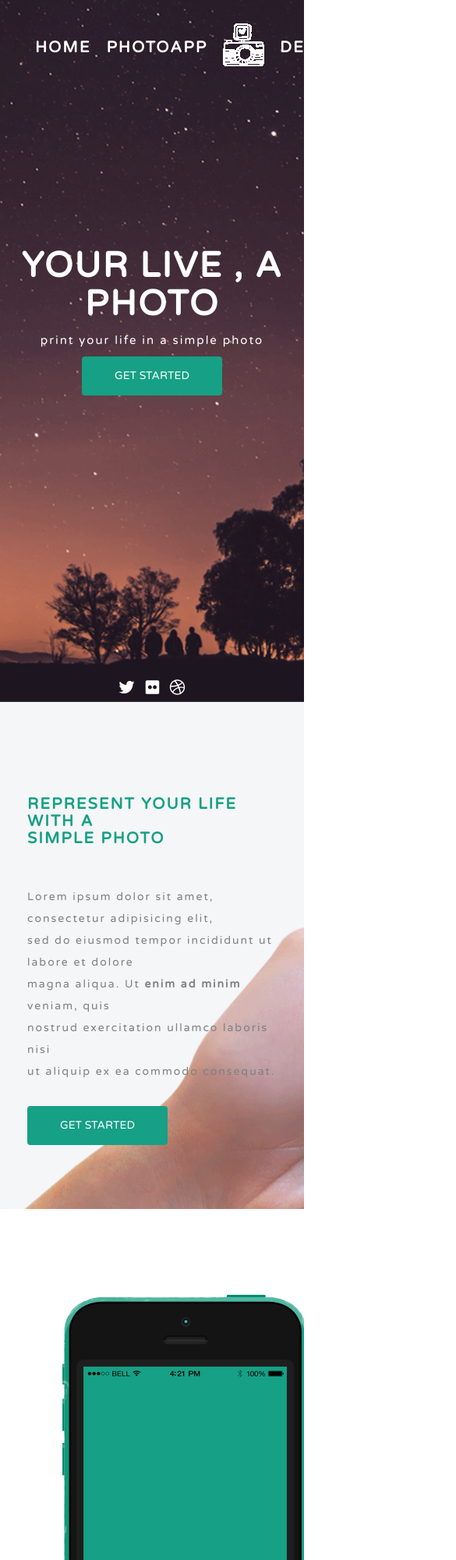
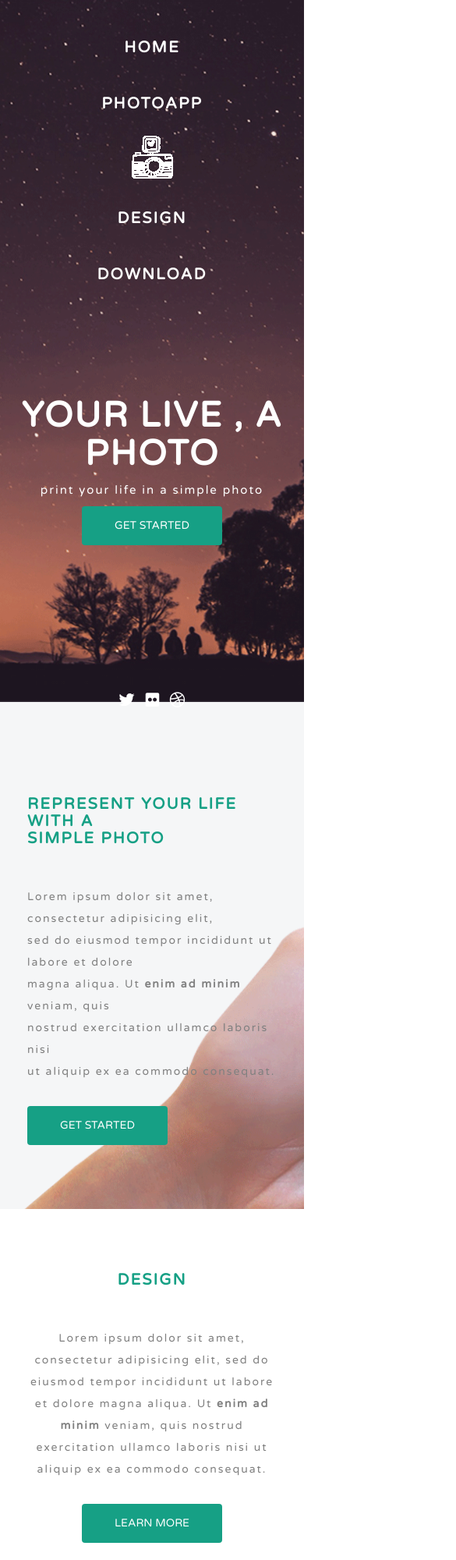
Before and after one commit to SliwK/Project_3, a website: page index.html in a window 390 px wide. Shown: the top 2000 px of the page at 78% size, 585 px wide, since content can reach past the window. Drawn offline with nearby package versions, Linux system fonts and the light colour scheme.

Commit message:
Correct sass file

```diff
--- a/index.html
+++ b/index.html
@@ -11,20 +11,20 @@
 <body>
     <div class="header">
         <div class="container">
-            <div class="row top-bar">
-              <div class="col-md-2 col-sm-12">
+            <div class="row">
+              <div class="col-xs-12 col-md-2">
                   <h3>Home</h3>
               </div>
-              <div class="col-md-2 col-sm-12">
+              <div class="col-xs-12 col-md-2">
                   <h3>Photoapp</h3>
               </div>
-              <div class="col-md-2 col-sm-12">
+              <div class="col-xs-12 col-md-2">
                 <img src="Project/pic2_photo_white.gif" alt="whhite camera">
               </div>
-              <div class="col-md-2 col-sm-12">
+              <div class="col-xs-12 col-md-2">
                   <h3>Design</h3>
               </div>
-              <div class="col-md-2 col-sm-12">
+              <div class="col-xs-12 col-md-2">
                   <h3>Download</h3>
               </div>
             </div>
@@ -63,16 +63,16 @@
     <div class="phone">
         <div class="container">
             <div class="row">
-                <div class="col-md-6 col-sm-12">
+                <div class="col-md-6 col-sm-12 phonik">
                     <img src="Project/pic4a.gif" alt=""></img>
                 </div>
-                <div class="col-md-6 col-sm-12">
+                <div class="col-md-6 col-xs-12">
                     <h3>Design</h3>
                     <p>
-                      Lorem ipsum dolor sit amet, consectetur adipisicing elit,<br>
-                      sed do eiusmod tempor incididunt ut labore et dolore<br> magna
-                      aliqua. Ut <strong>enim ad minim</strong> veniam, quis<br> nostrud exercitation
-                      ullamco laboris nisi<br> ut aliquip ex ea commodo consequat.
+                      Lorem ipsum dolor sit amet, consectetur adipisicing elit,
+                      sed do eiusmod tempor incididunt ut labore et dolore magna
+                      aliqua. Ut <strong>enim ad minim</strong> veniam, quis nostrud exercitation
+                      ullamco laboris nisi ut aliquip ex ea commodo consequat.
                     </p>
                     <button class="button">Learn more</button>
                     <h4>01/05</h4>
--- a/sass/style.scss
+++ b/sass/style.scss
@@ -55,14 +55,15 @@ h3 {
   .row {
     display: flex;
     justify-content: space-between;
-    height: auto;
     margin: 0;
     padding: 20px;
     text-align: center;
     width: 100%;
+    @media (max-width: 768px){
+      display: block;
+    }
     [class*="col"] {
       @extend h3;
-      display: block;
       padding: 10px;
       &:hover {
         color: $green1;
@@ -87,6 +88,9 @@ h3 {
     top: 170px;
     text-align: center;
     width: 100%;
+    @media (max-width: 768px){
+      top: 90px;
+    }
     svg {
       line-height: 30px;
       &:hover {
@@ -153,6 +157,14 @@ h3 {
       color: $green1;
     }
   }
+  @media (max-width: 992px){
+    text-align: center;
+  }
+  .phonik {
+    @media (max-width: 992px){
+      display: none;
+    }
+  }
 }
 
 
@@ -161,7 +173,6 @@ h3 {
 
 .pictures {
   background-color: $grey;
-  height: 400px;
   .arrows {
     position: relative;
     top: 40px;
@@ -171,11 +182,21 @@ h3 {
         color: $green1;
       }
     }
+    @media (max-width: 1200px){
+      right: -900px;
+    }
+    @media (max-width: 992px){
+      display: none;
+    }
   }
   .row {
     display: flex;
     justify-content: space-between;
     padding: 20px 0;
+    @media (max-width: 992px){
+      display: block;
+      text-align: center;
+    }
   }
   [class*="col"] {
     display: inline-block;
@@ -302,4 +323,9 @@ h3 {
     font-weight: bolder;
     padding: 10px;
   }
+  [class*="col"] {
+    @media (max-width: 992px){
+      text-align: center;
+    }
+  }
 }
```
Also changed, not shown: css/style.css, 1 other file.
